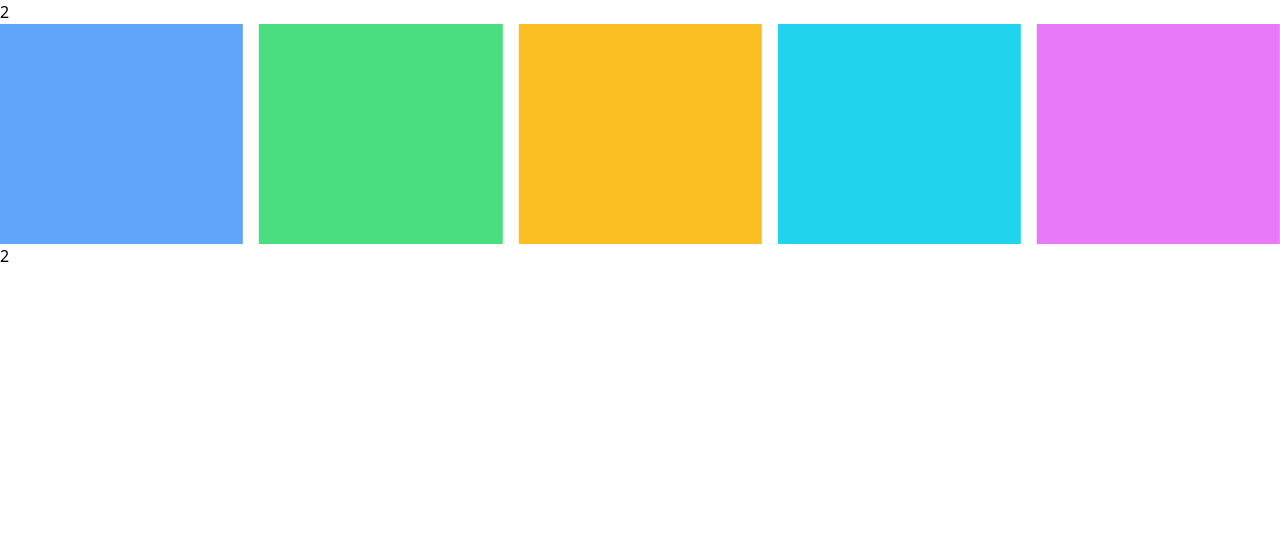
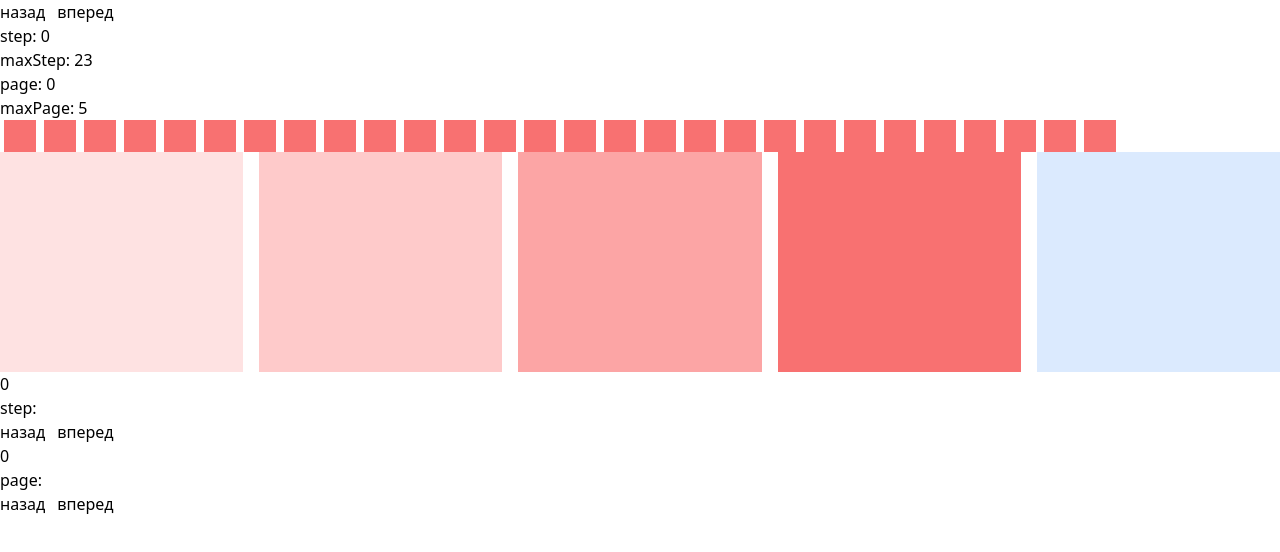
Before and after one commit to kabakov-vladislav-zg/shop-front, a Nuxt app: page / in a window 1280 px wide. Shown: the top 552 px of the page. Built offline with nearby package versions, Linux system fonts and the light colour scheme.

Commit message:
feat(UiCarousel): pagination

```diff
--- a/components/app/VCarousel/VCarousel.d.ts
+++ b/components/app/VCarousel/VCarousel.d.ts
@@ -13,6 +13,7 @@ export type SettingName =
 export type Settings = Partial<Record<SettingName, SettingValue>>
 export type Props = {
   modelValue?: string | number
+  page?: string | number
   id?: string | number
   items?: Array<object | Array<any>>
   padding?: SettingValue
@@ -22,5 +23,6 @@ export type Props = {
   justify?: SettingValue
 }
 export type Emits = {
-  (e: 'update:modelValue', value: string | number): void
+  'update:modelValue': [value: string | number],
+  'update:page': [value: string | number],
 }
--- a/components/app/VCarousel/VCarousel.vue
+++ b/components/app/VCarousel/VCarousel.vue
@@ -2,49 +2,111 @@
   setup
   lang="ts"
 >
-import { withDefaults, computed } from 'vue';
+import { withDefaults, computed, watch, watchEffect, ref, toValue } from 'vue';
 import { Props, Emits } from './VCarousel';
 import { useBindings } from './bindings';
-import { usePagination } from './pagination';
 import { useCapacity } from './capacity';
+import { usePages } from './pages';
+import { useNavigation } from './navigation';
 
 const props = withDefaults(defineProps<Props>(), {
   modelValue: 0,
+  page: 0,
   id: 'id',
   capacity: 1,
   items: () => [],
 });
-const emits = defineEmits<Emits>()
+const emit = defineEmits<Emits>()
 const settings = computed(() => {
-  const { modelValue, id, items, ...settings } = props;
+  const { modelValue, page, id, items, ...settings } = props;
   return settings;
 });
-const bindings = useBindings(settings);
-const value = computed({
+const cssSettings = useBindings(settings);
+const itemsCount = computed(() => props.items.length);
+const capacitySetting = computed(() => settings.value.capacity);
+const capacity = useCapacity(capacitySetting);
+const pages = usePages(capacitySetting, itemsCount);
+const externalStep = computed({
   get() {
-    return Number(props.modelValue);
+    return props.modelValue;
   },
   set(value) {
-    emits('update:modelValue', value);
+    emit('update:modelValue', value);
   }
 });
-const length = computed(() => props.items.length);
-const capacity = computed(() => props.capacity);
-const currentCapacity = useCapacity(capacity);
-const { step, count } = usePagination({
-  value,
-  length,
-  capacity: currentCapacity,
+const externalPage = computed({
+  get() {
+    return props.page;
+  },
+  set(value) {
+    emit('update:page', value);
+  }
+});
+const { step, maxStep, setStep, page, maxPage, setPage } = useNavigation(itemsCount, capacity);
+watch(externalStep, (current) => {
+  const { step, page } = setStep(current);
+  externalStep.value = step;
+  externalPage.value = page;
+}, { immediate: true });
+watch(externalPage, (current) => {
+  const { step, page } = setPage(current);
+  externalStep.value = step;
+  externalPage.value = page;
+}, { immediate: true });
+watch(step, (current) => {
+  externalStep.value = current;
+});
+watch(page, (current) => {
+  externalPage.value = current;
 });
 </script>
 
 <template>
   <section
     :style="{ '--step' : step }"
-    v-bind="bindings"
+    v-bind="cssSettings"
     class="VCarousel"
   >
-    <input v-model="count">
+    <slot
+      name="nav"
+      v-bind="{ step, setStep, maxStep, items }"
+    >
+
+      <div class="">
+        <button
+          @click="setStep(step - 1)"
+          class="mr-3"
+        >
+          назад
+        </button>
+        <button
+          @click="setStep(step + 1)"
+        >
+          вперед
+        </button>
+        <div>
+          step: {{ step }}
+        </div>
+        <div>
+          maxStep: {{ maxStep }}
+        </div>
+        <div>
+          page: {{ page }}
+        </div>
+        <div>
+          maxPage: {{ maxPage }}
+        </div>
+        <div class="flex">
+          <div
+            v-for="(page, i) in pages"
+            :key="i"
+            :class="page"
+            class="p-4 mx-1 bg-red-400"
+            @click="setPage(i)"
+          ></div>
+        </div>
+      </div>
+    </slot>
     <div
       class="VCarousel-Stage"
     >
@@ -52,16 +114,13 @@ const { step, count } = usePagination({
         <div
           class="VCarousel-FrontStage"
         >
-          <slot>
+          <slot name="items">
             <div
               v-for="item in items"
               :key="item[id]"
               class="VCarousel-Item"
             >
-              <slot
-                name="item"
-                :item="item"
-              ></slot>
+              <slot :item="item" />
             </div>
           </slot>
         </div>
--- a/components/app/VCarousel/capacity.ts
+++ b/components/app/VCarousel/capacity.ts
@@ -1,5 +1,5 @@
 import { breakpointsTailwind, useBreakpoints } from '@vueuse/core'
-import { computed, WritableComputedRef, watch } from 'vue';
+import { computed } from 'vue';
 import { SettingValue, ResponsiveSettingValue, Breakpoint } from './VCarousel';
 
 function getBreakpointsList(settings : ResponsiveSettingValue) : Record<string, number> {
--- /dev/null
+++ b/components/app/VCarousel/navigation.ts
@@ -0,0 +1,47 @@
+import { computed, ref, toValue, watchEffect } from 'vue';
+
+export function useNavigation(itemsCount, capacity) {
+  const innerStep = ref<number>(0);
+  const maxStep = computed(() => toValue(itemsCount) - toValue(capacity));
+  const innerPage = ref<number>(0);
+  const maxPage = computed(() => Math.floor(toValue(itemsCount) / toValue(capacity)));
+  const setStep = (value : string | number) => {
+    const max = toValue(maxStep);
+    let currentStep = Number(value) || 0;
+    let currentPage = Math.floor(currentStep / toValue(capacity));
+    if (currentStep >= max) {
+      currentStep = max;
+      currentPage = Math.ceil(currentStep / toValue(capacity));
+    } else if (currentStep < 0) {
+      currentStep = 0;
+      currentPage = 0;
+    }
+    innerStep.value = currentStep;
+    innerPage.value = currentPage
+    return {
+      step: currentStep,
+      page: currentPage,
+    };
+  };
+  const setPage = (value : string | number) => {
+    const currentPage = Number(value) || 0;
+    if (currentPage === toValue(innerPage)) {
+      return {
+        step: toValue(innerStep),
+        page: toValue(innerPage),
+      }
+    } else {
+      return setStep(currentPage * toValue(capacity));
+    }
+  };
+  const step = computed(() => toValue(innerStep));
+  const page = computed(() => toValue(innerPage));
+  return {
+    step,
+    maxStep,
+    setStep,
+    page,
+    maxPage,
+    setPage,
+  }
+}
--- /dev/null
+++ b/components/app/VCarousel/pages.ts
@@ -0,0 +1,38 @@
+import { breakpointsTailwind, useBreakpoints } from '@vueuse/core'
+import { computed } from 'vue';
+import { SettingValue, ResponsiveSettingValue, Breakpoint } from './VCarousel';
+
+export function usePages(capacity : ComputedRef<SettingValue>, itemsCount : ComputedRef<number>) : Array<string> {
+  if (typeof capacity.value === 'object') {
+    const pagesEntries = Object.entries(toValue(capacity)).map(([bp, capacity]) => {
+      return [bp, Math.ceil(toValue(itemsCount) / Number(capacity))];
+    });
+    const pages = Object.fromEntries(pagesEntries);
+    let breakpoints = Object.entries({ xs: 0, ...breakpointsTailwind });
+    breakpoints = breakpoints.filter(([breakpoint]) => {
+      return pagesEntries.find(([key]) => key === breakpoint);
+    });
+    breakpoints.sort(([, a], [, b]) => a - b);
+    breakpoints = breakpoints.map(([key]) => key);
+    const maxPages = Math.max(...pagesEntries.map(([, value]) => Number(value)));
+    const states = new Array(maxPages).fill(true);
+    const result = new Array(maxPages).fill('');
+    for (let i = 0; i < breakpoints.length; i++) {
+      const pagesLength = pages[breakpoints[i]];
+      for (let j = 0; j < states.length; j++) {
+        const state = j < pagesLength;
+        if (states[j] !== state) {
+          const className = `${state ? 'isDisplay' : 'isNone'}:${breakpoints[i]}`;
+          if (typeof result[j] !== 'object') {
+            result[j] = [];
+          }
+          result[j].push(className)
+          states[j] = state;
+        }
+      }
+    }
+    return result;
+  } else {
+
+  }
+}
--- a/components/app/VCarousel/pagination.ts
+++ /dev/null
@@ -1,54 +0,0 @@
-import { computed, WritableComputedRef, watch } from 'vue';
-
-type Pagination = {
-  step: ComputedRef<number>,
-  count: Ref<number>,
-}
-type Arguments = {
-  value : WritableComputedRef<number>,
-  length : ComputedRef<number>,
-  capacity : ComputedRef<number>,
-}
-export function usePagination({ value, length, capacity } : Arguments) : Pagination {
-  const count = ref<number>(0);
-  const maxCount = computed(() => length.value - 1);
-  const maxStep = computed(() => length.value - capacity.value);
-  if (value.value < 0) {
-    value.value = 0;
-  } if (value.value > maxCount.value) {
-    value.value = maxCount.value;
-  }
-  watch(value, (current) => {
-    if (current < 0 ) {
-      value.value = 0;
-    } else if (current > maxCount.value) {
-      value.value = maxCount.value;
-    } else {
-      count.value = current;
-    }
-  }, { immediate: true });
-  watch(count, (current) => {
-    if (current < 0 ) {
-      count.value = 0;
-    } else if (current > maxCount.value) {
-      count.value = maxCount.value;
-    } else {
-      value.value = current;
-    }
-  });
-  watch(() => `${maxStep.value}-${maxCount.value}`, () => {
-    if (count.value > maxCount.value) {
-      count.value = maxCount.value;
-    }
-  });
-  const step = computed(() => {
-    let step = count.value;
-    if (step < 0) return 0;
-    if (step > maxStep.value) return maxStep.value;
-    return step;
-  });
-  return {
-    step,
-    count,
-  }
-}
--- a/components/app/VCarousel/settings.ts
+++ /dev/null
@@ -1,14 +0,0 @@
-import { computed } from 'vue';
-import { Settings, Props } from './VCarousel';
-
-export function useSettings(props : Props) : ComputedRef<Settings> {
-  return computed(() => {
-    const {
-      modelValue,
-      id,
-      items,
-      ...settings
-    } = props;
-    return settings;
-  });
-}
--- a/pages/index.vue
+++ b/pages/index.vue
@@ -4,53 +4,152 @@
 >
   import UiCarousel from '~/components/app/VCarousel/VCarousel.vue';
 
-  const items = [
+  const items : Array<{ bg: string }> = [
+    {
+      bg: 'bg-red-100',
+    },
+    {
+      bg: 'bg-red-200',
+    },
+    {
+      bg: 'bg-red-300',
+    },
     {
       bg: 'bg-red-400',
+    },
+    {
+      bg: 'bg-blue-100',
+    },
+    {
+      bg: 'bg-blue-200',
+    },
+    {
+      bg: 'bg-blue-300',
     },
     {
       bg: 'bg-blue-400',
     },
     {
+      bg: 'bg-green-100',
+    },
+    {
+      bg: 'bg-green-200',
+    },
+    {
+      bg: 'bg-green-300',
+    },
+    {
       bg: 'bg-green-400',
+    },
+    {
+      bg: 'bg-amber-100',
+    },
+    {
+      bg: 'bg-amber-200',
+    },
+    {
+      bg: 'bg-amber-300',
     },
     {
       bg: 'bg-amber-400',
     },
     {
+      bg: 'bg-cyan-100',
+    },
+    {
+      bg: 'bg-cyan-200',
+    },
+    {
+      bg: 'bg-cyan-300',
+    },
+    {
       bg: 'bg-cyan-400',
+    },
+    {
+      bg: 'bg-fuchsia-100',
+    },
+    {
+      bg: 'bg-fuchsia-200',
+    },
+    {
+      bg: 'bg-fuchsia-300',
     },
     {
       bg: 'bg-fuchsia-400',
     },
-  ]
+    {
+      bg: 'bg-zinc-100',
+    },
+    {
+      bg: 'bg-zinc-200',
+    },
+    {
+      bg: 'bg-zinc-300',
+    },
+    {
+      bg: 'bg-zinc-400',
+    },
+  ];
   const capacity = {
     xs: 1,
     sm: 3,
     md: 4,
     lg: 5,
   }
-  const count = ref(2);
+  const step = ref(0);
+  const page = ref(0);
 </script>
 
 <template>
   <div class="">
     <UiCarousel
-      v-model="count"
+      v-model="step"
+      v-model:page="page"
       id="bg"
       :items="items"
       :capacity="capacity"
     >
-      <template
-        #item="{ item }"
-      >
+      <template #default="{ item }">
         <div
           :class="item.bg"
-          class="h-[220px]"
+          class="h-[220px] "
         ></div>
       </template>
     </UiCarousel>
-    <input v-model="count">
+    <input v-model="step">
+    <div class="">
+      <div class="">
+        step:
+      </div>
+      <button
+        @click="--step"
+        class="mr-3"
+      >
+        назад
+      </button>
+      <button
+        @click="++step"
+      >
+        вперед
+      </button>
+    </div>
+    <input v-model="page">
+    <div class="">
+      <div class="">
+        page:
+      </div>
+      <button
+        @click="--page"
+        class="mr-3"
+      >
+        назад
+      </button>
+      <button
+        @click="++page"
+      >
+        вперед
+      </button>
+    </div>
   </div>
 </template>
 
```
Also changed, not shown: package.json (+7 -2 lines), vitest.config.ts (added, +10 -0 lines), 2 other files (tests, documents, lock files or other folders).
